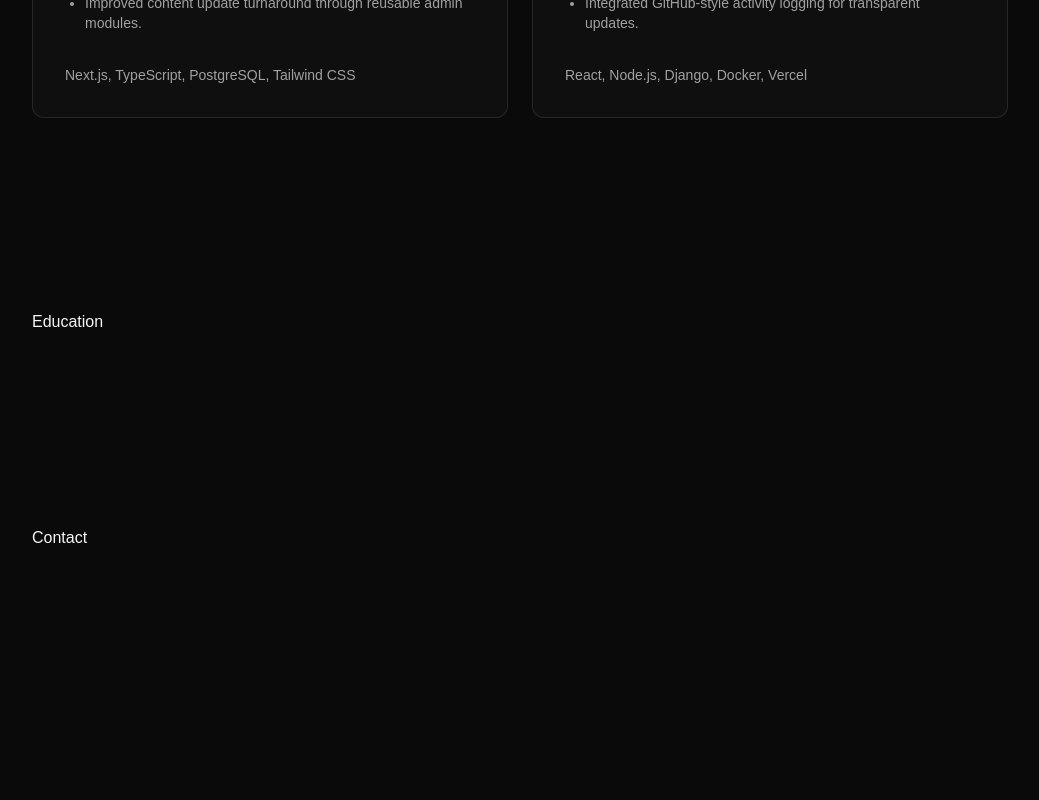
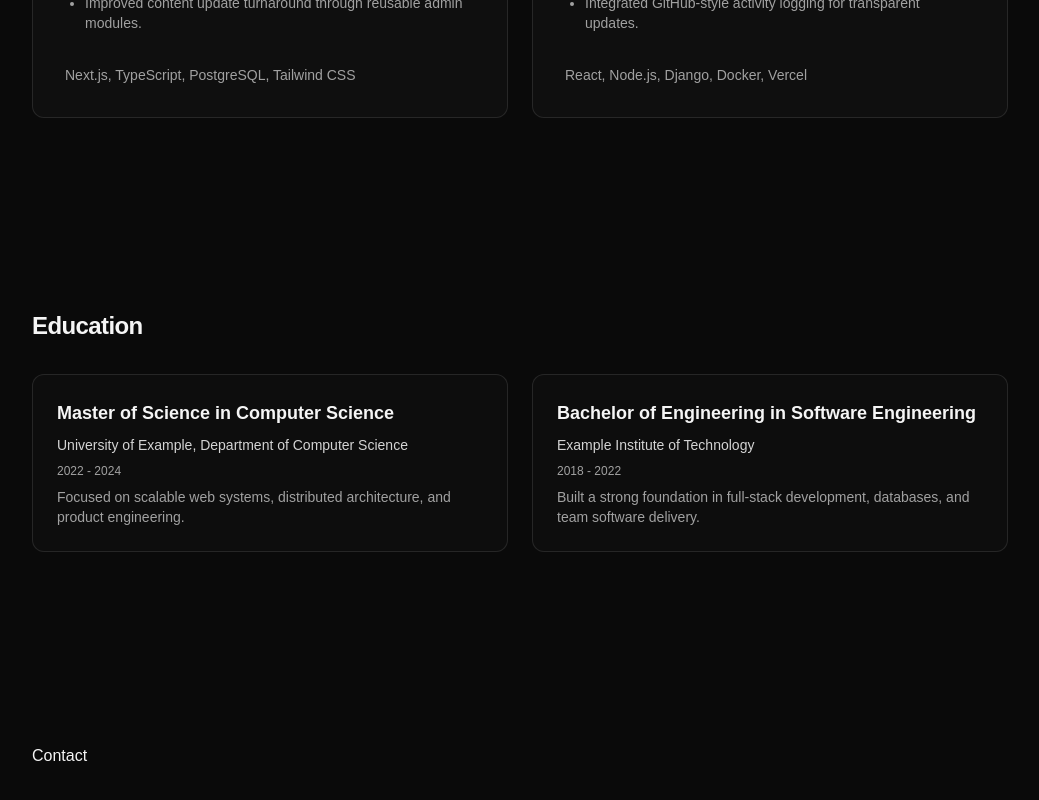
Before and after one commit to lllLucario/yuxuan-portfolio, a Next.js app: page / in a window 1280 px wide. Shown: the part 1790-2590 px from the top of the page, without its empty margins (120-1159 px from the left). Before the commit the page ends 2436 px from the top, so only its background shows below. Built offline with nearby package versions, Linux system fonts and the light colour scheme.

Commit message:
Add education section to homepage with detailed academic qualifications and descriptions

```diff
--- a/app/page.tsx
+++ b/app/page.tsx
@@ -69,7 +69,40 @@ export default function Home() {
 
       <Section id="education">
         <Container>
-          <div>Education</div>
+          <div className="space-y-8">
+            <h2 className="text-2xl font-semibold tracking-tight text-neutral-100">Education</h2>
+            <div className="grid gap-6 sm:grid-cols-2">
+              <article className="rounded-xl border border-white/10 bg-neutral-900/30 p-6 hover:bg-neutral-900/40">
+                <div className="space-y-2">
+                  <h3 className="text-lg font-semibold text-neutral-100">
+                    Master of Science in Computer Science
+                  </h3>
+                  <p className="text-sm text-neutral-300">
+                    University of Example, Department of Computer Science
+                  </p>
+                  <p className="text-xs text-neutral-400">2022 - 2024</p>
+                  <p className="text-sm text-neutral-400">
+                    Focused on scalable web systems, distributed architecture, and product
+                    engineering.
+                  </p>
+                </div>
+              </article>
+
+              <article className="rounded-xl border border-white/10 bg-neutral-900/30 p-6 hover:bg-neutral-900/40">
+                <div className="space-y-2">
+                  <h3 className="text-lg font-semibold text-neutral-100">
+                    Bachelor of Engineering in Software Engineering
+                  </h3>
+                  <p className="text-sm text-neutral-300">Example Institute of Technology</p>
+                  <p className="text-xs text-neutral-400">2018 - 2022</p>
+                  <p className="text-sm text-neutral-400">
+                    Built a strong foundation in full-stack development, databases, and team
+                    software delivery.
+                  </p>
+                </div>
+              </article>
+            </div>
+          </div>
         </Container>
       </Section>
 
```
